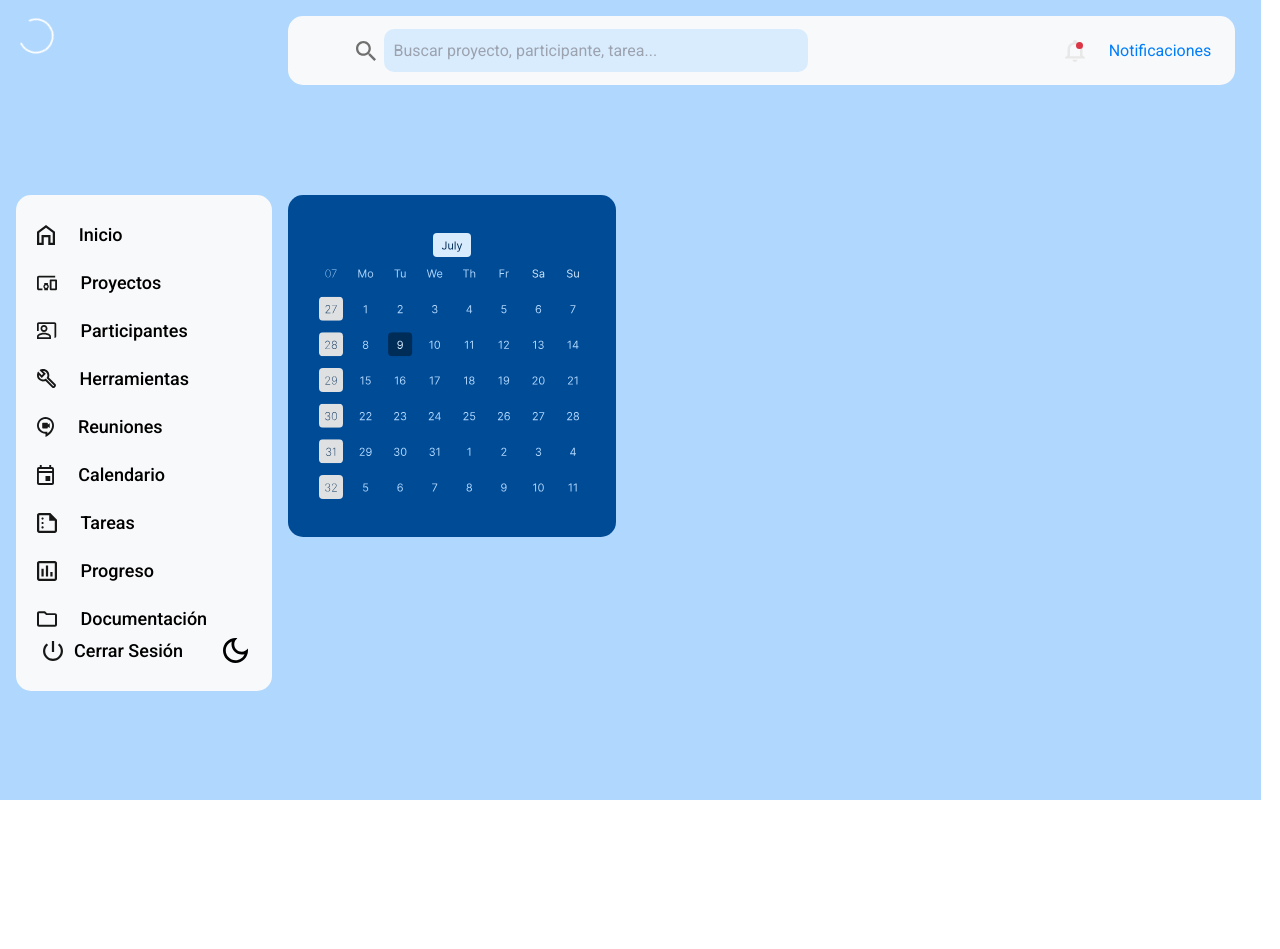
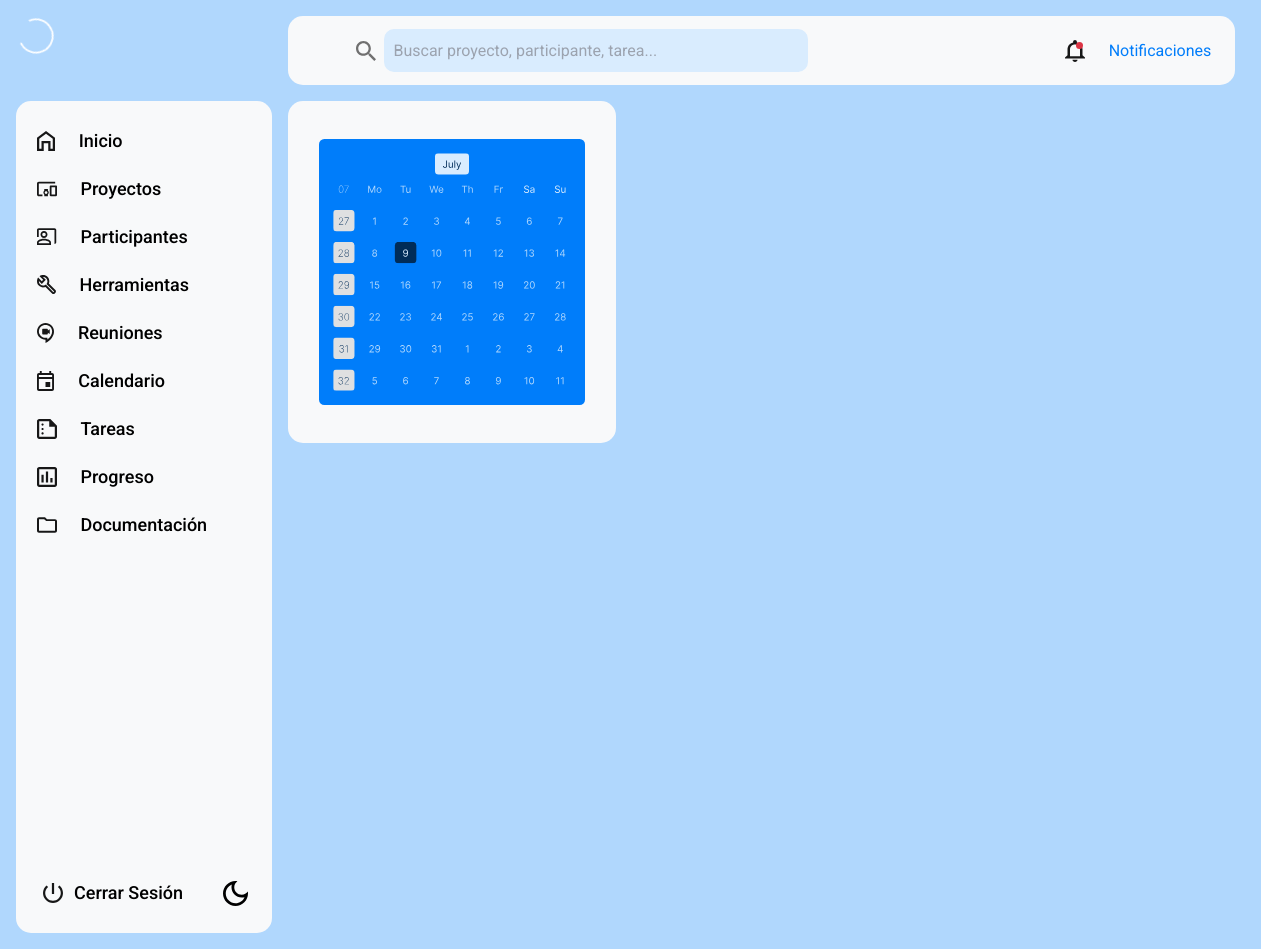
Before and after one commit to No-Country-simulation/s16-09-n-node-react, a React (Vite) app in the folder frontend/: page /dashboard/calendar in a window 1280 px wide. Before the commit the page ends 800 px from the top, so only its background shows below. Built offline with nearby package versions, Linux system fonts and the light colour scheme; no server answers.

Commit message:
colores calendario

```diff
--- a/frontend/src/components/dashboard/calendar/Calendar.jsx
+++ b/frontend/src/components/dashboard/calendar/Calendar.jsx
@@ -1,13 +1,23 @@
+"use client"
 import { NavLink } from 'react-router-dom'
 import './calendar.css'
+import { useTheme } from "@/context/themecontext";
 
-const Calendar = (props) => {
+const Calendar = () => {
+const {theme} = useTheme()
+
+
+  const getFilterStyle = () => {
+    return theme.color === "#e8e8e8" ? "invert(0)" : "invert(1)";
+  };
   return (
-    <NavLink to={"/dashboard/calendar-details"} className="calendar-calendar">
+    <NavLink to={"/dashboard/calendar-details"} className="calendar-calendar"
+    style={{backgroundColor: theme.background, color: theme.subtitulos}}>
       <img
         alt="calendar-image"
         src="/assets/calendar-image.svg"
         className="calendar-calendar-image"
+        style={{backgroundColor: theme.text, padding: "5%", borderRadius: "2%", color: theme.subtitulos}}
 
       />
     </NavLink>
--- a/frontend/src/components/dashboard/progress/Progress.jsx
+++ b/frontend/src/components/dashboard/progress/Progress.jsx
@@ -4,7 +4,7 @@ import "./progress.css";
 
 import { useTheme } from "@/context/themecontext";
 
-const Progress = (props) => {
+const Progress = () => {
   const getFilterStyle = () => {
     return theme.text === "#e8e8e8" ? "invert(0)" : "invert(1)";
   };
--- a/frontend/src/components/dashboard/searchnotifications/SearchNotifications.jsx
+++ b/frontend/src/components/dashboard/searchnotifications/SearchNotifications.jsx
@@ -3,9 +3,16 @@ import "./searchnotifications.css";
 import { useTheme } from "@/context/themecontext";
 import PropTypes from "prop-types";
 
-const SearchNotifications = (props) => {
+const SearchNotifications = () => {
   const { theme } = useTheme();
   console.log(theme, "theme");
+
+
+  const getStyle = () =>{
+
+    return theme.text === "#e8e8e8" ? "invert(0)" : "invert(1)";
+
+  }
   return (
     <div
       className={`search-notifications-search-notifications`}
@@ -31,7 +38,9 @@ const SearchNotifications = (props) => {
           <img
             alt='pastedImage'
             src='/external/alert-icon.svg'
-            className='search-notifications-alert-icon'
+            className='search-notifications-alert-icon cursor-pointer'
+            style={{filter: getStyle()}}
+            onClick={() => alert("en desarrollo")}
           />
           <div className='search-notifications-alert'></div>
         </div>
--- a/frontend/src/components/dashboard/sidebar/sidebar.css
+++ b/frontend/src/components/dashboard/sidebar/sidebar.css
@@ -3,11 +3,12 @@ body {
   padding: 0;
   display: flex;
   font-family: Roboto, Inter, system-ui, Avenir, Helvetica, Arial, sans-serif;
+
 }
 
 .sidebar {
   width: 20dvw;
-  height: 100%;
+  height: 65dvw;
   display: flex;
   padding: 24px;
   position: relative;
@@ -18,6 +19,8 @@ body {
   font-weight: 600;
   background-color: var(--color-primary-dark);
   color: var(--color-text-light);
+  z-index:1;
+
 }
 
 .sidebar.light-mode {
--- a/frontend/src/components/dashboard/user/User.jsx
+++ b/frontend/src/components/dashboard/user/User.jsx
@@ -8,10 +8,9 @@ import { UserButton, useUser } from "@clerk/clerk-react";
 import ClipLoader from "react-spinners/ClipLoader";
 
 import UserMenu from "./UserMenu";
-
 function User({
-  userImage = "/external/user-image.png",
-  userName = "Usuario",
+  // userImage = "/external/user-image.png",
+  // userName = "Usuario",
   userRol = "Frontend",
 }) {
   const { theme } = useTheme();
@@ -24,10 +23,12 @@ function User({
   const handleMenu = () => {
     setShowMenu((prev) => !prev);
   };
+  const getFilterStyle = () => {
+    return theme.text === "#e8e8e8" ? "invert(0)" : "invert(1)";
 
-  let style = showMenu
-    ? { borderColor: "var(--dl-color-ours-light-over)" }
-    : {};
+  };
+
+
 
   return !user ? (
     <p>
@@ -74,10 +75,14 @@ function User({
         alt='settings icon'
         src={showMenu ? close : set}
         className='user-settings-icon cursor-pointer hover:text-red-700'
-        style={{ color: theme.text, backgroundColor: theme.background }}
+
         onClick={handleMenu}
+        style={{ filter: getFilterStyle() }}
       />
-      {showMenu && <UserMenu handleMenu={handleMenu} />}
+      {showMenu &&
+
+
+      <UserMenu handleMenu={handleMenu} className='user-menu' />}
     </div>
   );
 }
--- a/frontend/src/components/dashboard/user/UserMenu.jsx
+++ b/frontend/src/components/dashboard/user/UserMenu.jsx
@@ -1,9 +1,10 @@
 import './usermenu.css';
 
+// eslint-disable-next-line react/prop-types
 export default function UserMenu({handleMenu}) {
 
   return (
-    <main className={"user-menu-container"}>
+    <main className={"user-menu-container"  }  >
       <div className={"user-menu-link"} onClick={handleMenu}>
         <span className={"user-menu-label"}>Información Personal</span>
         <img
--- a/frontend/src/components/dashboard/user/user.css
+++ b/frontend/src/components/dashboard/user/user.css
@@ -1,3 +1,5 @@
+
+
 .user-user {
   width: 20dvw;
   height: auto;
@@ -8,6 +10,7 @@
   border-radius: 15px;
   justify-content: space-between;
   border: 1px solid transparent;
+
 }
 .user-container {
   width: auto;
@@ -44,3 +47,8 @@
 .cl-userButtonBox {
   pointer-events: none;
 }
+
+.user-menu {
+
+  z-index: 2;
+}
--- a/frontend/src/components/dashboard/user/usermenu.css
+++ b/frontend/src/components/dashboard/user/usermenu.css
@@ -13,7 +13,8 @@
   text-align: right;
   padding: 32px 32px 80px 32px;
   gap: 16px;
-  z-index: 100;
+  z-index: 11000;
+
 
 }
 .user-menu-settings-icon {
--- a/frontend/src/context/themecontext.jsx
+++ b/frontend/src/context/themecontext.jsx
@@ -39,5 +39,6 @@ const dark = {
   backgroundSecondary: "black", // Fondo Dark :hover
   back: "rgb(0, 71, 138)",
   back1: "#004b96", // primario
-  titulos: "#ebebec", //textos (alternativo) light
+  titulos: "#ebebec",
+  subtitulos: "white", //textos (alternativo) light
 };
--- a/frontend/src/main.jsx
+++ b/frontend/src/main.jsx
@@ -42,7 +42,6 @@ ReactDOM.createRoot(document.getElementById("root")).render(
       <ThemeProvider>
         <Provider store={store}>
           <GoogleOneTap />
-
           <App />
         </Provider>
       </ThemeProvider>
--- a/frontend/src/views/dashboard/Dashboard.jsx
+++ b/frontend/src/views/dashboard/Dashboard.jsx
@@ -38,7 +38,7 @@ const Dashboard = () => {
         <div data-aos="fade-up">
           <SearchNotifications />
         </div>
-        <div data-aos="fade-right">
+        <div data-aos="fade-right" style={{zIndex: "0"}}>
           <Sidebar />
         </div>
         <div data-aos="fade-left">
```
